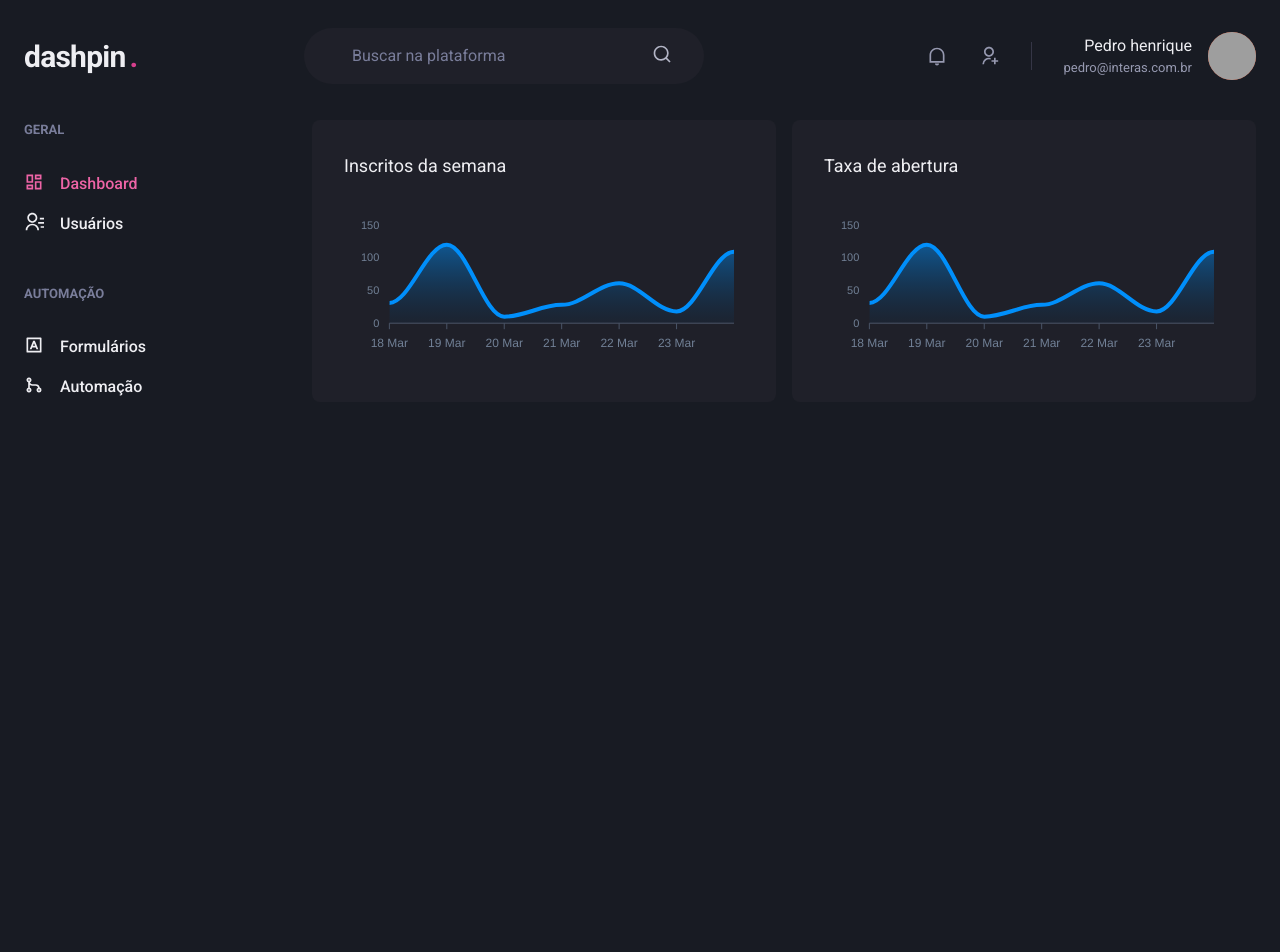
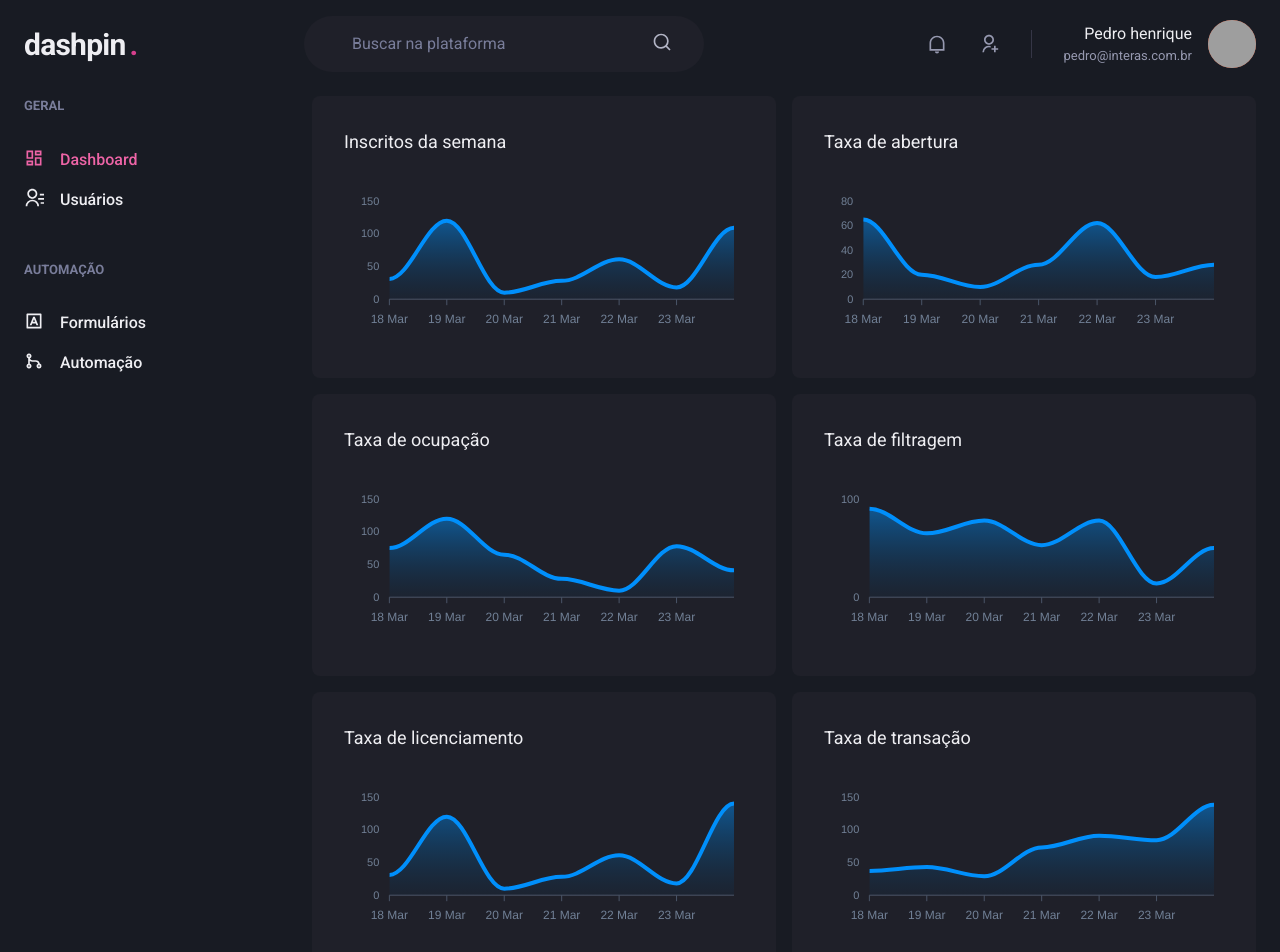
Before and after one commit to pedroksty/Dashpin, a Next.js app: page /dashboard in a window 1280 px wide. Shown: the top 952 px of the page. Before the commit the page ends 800 px from the top, so only its background shows below. Built offline with nearby package versions, Linux system fonts and the light colour scheme; grey boxes are pictures that could not be loaded.

Commit message:
Feat: add dados

```diff
--- /dev/null
+++ b/src/config/dashboard.ts
@@ -0,0 +1,27 @@
+const series1 = [
+  {name: 'series1', data: [31, 120, 10, 28, 61, 18, 109]}
+]
+
+const series2 = [
+  {name: 'series2', data: [65, 20, 10, 28, 62, 18, 28]}
+]
+
+const series3 = [
+  {name: 'series3', data: [75, 120, 65, 28, 10, 78, 41]}
+]
+
+const series4 = [
+  {name: 'series4', data: [90, 65, 78, 53, 78, 14, 50]}
+]
+
+const series5 = [
+  {name: 'series5', data: [31, 120, 10, 28, 61, 18, 140]}
+]
+
+const series6 = [
+  {name: 'series6', data: [37, 43, 29, 73, 91, 84, 138]}
+]
+
+
+
+export { series1, series2, series3, series4, series5, series6 }
--- a/src/pages/dashboard.tsx
+++ b/src/pages/dashboard.tsx
@@ -1,5 +1,6 @@
 import { Flex, SimpleGrid, Box, Text, theme } from '@chakra-ui/react'
 import dynamic from 'next/dynamic'
+import { series1, series2, series3, series4, series5, series6 } from '../config/dashboard'
 import { Header } from "../components/Header/"
 import { SideBar } from '../components/SideBar/'
 
@@ -80,7 +81,7 @@ export default function Dashboard() {
             pb="4"
           >
             <Text fontSize="lg" mb="4">Inscritos da semana</Text>
-            <Chart options={options} series={series} type="area" height={160} />
+            <Chart options={options} series={series1} type="area" height={160} />
 
           </Box>
 
@@ -92,7 +93,59 @@ export default function Dashboard() {
 
           >
             <Text fontSize="lg" mb="4">Taxa de abertura</Text>
-            <Chart options={options} series={series} type="area" height={160} />
+            <Chart options={options} series={series2} type="area" height={160} />
+
+
+          </Box>
+
+          <Box
+            p={["6", "8"]}
+            bg="gray.800"
+            borderRadius={8}
+            pb="4"
+
+          >
+            <Text fontSize="lg" mb="4">Taxa de ocupação</Text>
+            <Chart options={options} series={series3} type="area" height={160} />
+
+
+          </Box>
+
+          <Box
+            p={["6", "8"]}
+            bg="gray.800"
+            borderRadius={8}
+            pb="4"
+
+          >
+            <Text fontSize="lg" mb="4">Taxa de filtragem</Text>
+            <Chart options={options} series={series4} type="area" height={160} />
+
+
+          </Box>
+
+          <Box
+            p={["6", "8"]}
+            bg="gray.800"
+            borderRadius={8}
+            pb="4"
+
+          >
+            <Text fontSize="lg" mb="4">Taxa de licenciamento</Text>
+            <Chart options={options} series={series5} type="area" height={160} />
+
+
+          </Box>
+
+          <Box
+            p={["6", "8"]}
+            bg="gray.800"
+            borderRadius={8}
+            pb="4"
+
+          >
+            <Text fontSize="lg" mb="4">Taxa de transação</Text>
+            <Chart options={options} series={series6} type="area" height={160} />
 
 
           </Box>
```
Also changed, not shown: src/pages/index.tsx (+6 -3 lines).
